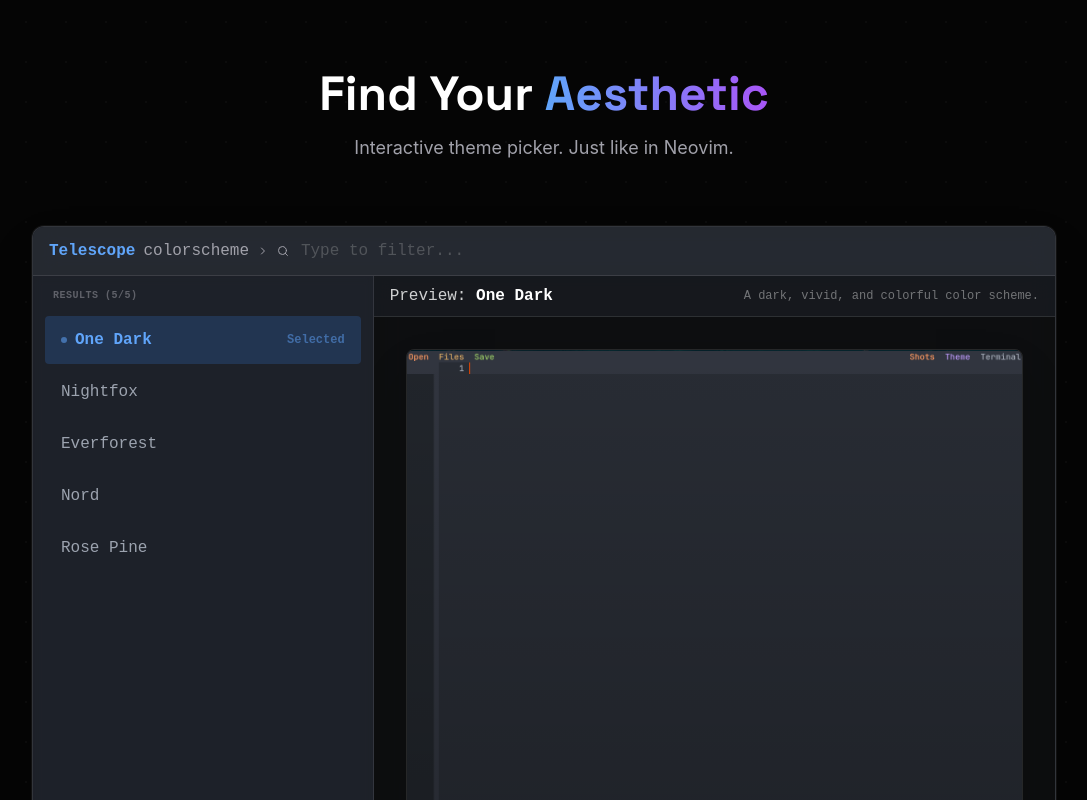
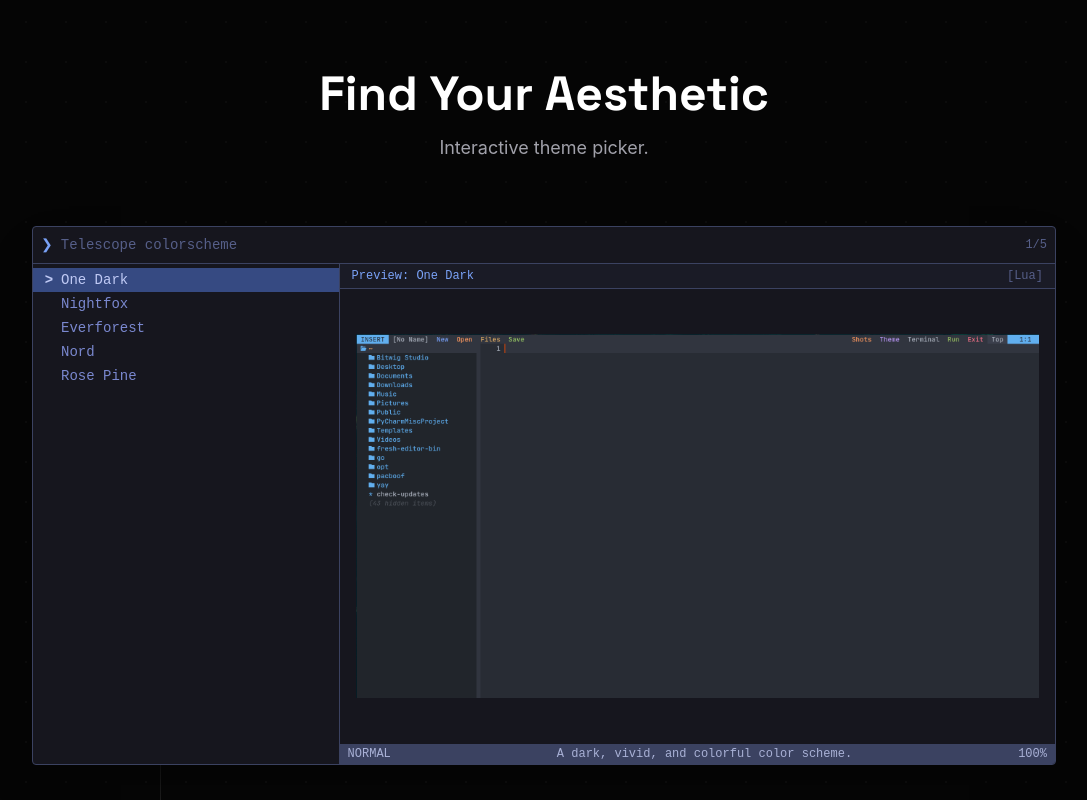
Before and after one commit to benevolentshrine/easyvim-site, a React (Vite) app: page / in a window 1280 px wide. Shown: the part 4980-5780 px from the top of the page, without its empty margins (96-1183 px from the left). Built offline with nearby package versions, Linux system fonts and the light colour scheme.

Commit message:
Refactor Telescope Theme Viewer: TUI aesthetic, solid colors, prompt indicator

```diff
--- a/src/components/TelescopeThemeViewer.tsx
+++ b/src/components/TelescopeThemeViewer.tsx
@@ -50,7 +50,6 @@
       setSelectedIndex(prev => (prev - 1 + filteredThemes.length) % filteredThemes.length);
     } else if (e.key === 'Enter') {
       e.preventDefault();
-      // Optional: Flash effect or something to indicate selection
       if (onPreviewChange) onPreviewChange(selectedTheme);
     }
   };
@@ -60,96 +59,86 @@
       <div className="w-full max-w-5xl mx-auto">
         <div className="text-center mb-16">
           <h2 className="text-4xl md:text-5xl font-display font-bold mb-4 text-white">
-            Find Your <span className="text-transparent bg-clip-text bg-gradient-to-r from-blue-400 to-purple-500">Aesthetic</span>
+            Find Your Aesthetic
           </h2>
           <p className="text-secondary text-lg">
-            Interactive theme picker. Just like in Neovim.
+            Interactive theme picker.
           </p>
         </div>
 
-        {/* Telescope Window Container */}
-        <div className="relative rounded-xl overflow-hidden shadow-2xl border border-white/10 bg-[#1e222a]/90 backdrop-blur-xl font-mono text-sm md:text-base ring-1 ring-white/5">
-          {/* Top Bar / Search */}
-          <div className="flex items-center px-4 py-3 border-b border-white/10 bg-[#282c34]/80 backdrop-blur-md">
-            <span className="text-blue-400 mr-2 font-bold">Telescope</span>
-            <span className="text-secondary mr-2">colorscheme</span>
-            <ChevronRight className="w-4 h-4 text-secondary mr-2" />
-            <Search className="w-4 h-4 text-secondary mr-3" />
+        {/* Telescope Window Container (TUI Style) */}
+        <div className="relative rounded overflow-hidden shadow-2xl bg-[#16161e] font-mono text-sm border border-[#3b4261]">
+          {/* Top Bar / Prompt */}
+          <div className="flex items-center px-2 py-2 border-b border-[#3b4261]">
+            <span className="text-[#7aa2f7] mr-2">❯</span>
             <input
               ref={inputRef}
               type="text"
               value={query}
               onChange={(e) => setQuery(e.target.value)}
               onKeyDown={handleKeyDown}
-              placeholder="Type to filter..."
-              className="bg-transparent border-none outline-none text-white w-full placeholder-white/20"
+              placeholder="Telescope colorscheme"
+              className="bg-transparent border-none outline-none text-[#c0caf5] w-full placeholder-[#565f89]"
               autoFocus
+              spellCheck={false}
             />
+            <span className="text-[#565f89] text-xs">
+              {selectedIndex + 1}/{filteredThemes.length}
+            </span>
           </div>
 
-          <div className="flex flex-col md:flex-row h-[500px] md:h-[600px]">
+          <div className="flex h-[500px]">
             {/* Left: Results List */}
-            <div className="w-full md:w-1/3 border-r border-white/10 overflow-y-auto bg-[#1e222a]/50 backdrop-blur-sm">
-              <div className="p-2">
-                <div className="text-[10px] uppercase tracking-wider text-secondary/50 mb-2 px-3 font-bold">
-                  Results ({filteredThemes.length}/{themes.length})
-                </div>
-                <ul>
+            <div className="w-[30%] border-r border-[#3b4261] overflow-y-auto scrollbar-hide">
+              <ul className="py-1">
                 {filteredThemes.map((theme, index) => (
                   <li
                     key={theme.name}
                     onClick={() => setSelectedIndex(index)}
                     className={`
-                        px-4 py-3 cursor-pointer flex items-center justify-between rounded mx-1 mb-1 transition-colors
-                        ${index === selectedIndex ? 'bg-blue-500/20 text-blue-400 font-bold' : 'text-gray-400 hover:bg-white/5'}
+                       px-2 py-0.5 cursor-pointer flex items-center
+                       ${index === selectedIndex ? 'bg-[#364a82] text-[#c0caf5]' : 'text-[#7a88cf] hover:bg-[#3b4261]'}
                      `}
                   >
-                      <span className="flex items-center gap-2">
-                        {index === selectedIndex && <span className="w-1.5 h-1.5 rounded-full bg-blue-400 animate-pulse" />}
+                    <span className="w-4 mr-1 text-center font-bold">
+                      {index === selectedIndex ? '>' : ''}
+                    </span>
                     {theme.name}
-                      </span>
-                      {index === selectedIndex && <span className="text-xs opacity-50">Selected</span>}
                   </li>
                 ))}
-                  {filteredThemes.length === 0 && (
-                    <li className="px-4 py-8 text-center text-gray-500 italic">
-                      No themes found matching "{query}"
-                    </li>
-                  )}
               </ul>
-              </div>
             </div>
 
             {/* Right: Preview Pane */}
-            <div className="w-full md:w-2/3 bg-[#0a0a0a]/80 relative flex flex-col backdrop-blur-md">
-              {/* Preview Header */}
-              <div className="px-4 py-2 border-b border-white/10 bg-[#1e222a]/50 flex justify-between items-center">
-                <span className="text-white/80">Preview: <span className="text-white font-bold">{selectedTheme?.name}</span></span>
-                <span className="text-xs text-white/40">{selectedTheme?.description}</span>
+            <div className="w-[70%] bg-[#1a1b26] relative flex flex-col">
+              {/* File Header Mock */}
+              <div className="px-3 py-1 border-b border-[#3b4261] text-[#7aa2f7] text-xs flex justify-between">
+                <span>Preview: {selectedTheme?.name}</span>
+                <span className="text-[#565f89]">[Lua]</span>
               </div>
 
-              {/* Image Container */}
-              <div className="flex-1 overflow-hidden relative p-4 md:p-8 flex items-center justify-center bg-grid-pattern">
+              {/* Image Container (Simulating buffer content) */}
+              <div className="flex-1 overflow-hidden relative flex items-center justify-center bg-[#16161e]">
                 {selectedTheme ? (
-                  <div className="relative w-full h-full shadow-2xl rounded-lg overflow-hidden border border-white/10 group">
+                  <div className="relative w-full h-full p-4">
                     <img
                       src={selectedTheme.image}
                       alt={selectedTheme.name}
-                      className="w-full h-full object-contain md:object-cover"
+                      className="w-full h-full object-contain"
                     />
-                    {/* Overlay for realism */}
-                    <div className="absolute inset-0 bg-gradient-to-t from-black/20 to-transparent pointer-events-none"></div>
                   </div>
                 ) : (
-                  <div className="text-gray-600">Select a theme to preview</div>
+                  <div className="text-[#565f89] flex flex-col items-center">
+                    <span>No preview available</span>
+                  </div>
                 )}
               </div>
 
-              {/* Footer / Key Hints */}
-              <div className="px-4 py-2 bg-[#1e222a]/80 border-t border-white/10 text-xs text-gray-500 flex gap-4 backdrop-blur-sm">
-                <span><span className="text-white bg-white/10 px-1 rounded font-mono">↑/↓</span> Navigate</span>
-                <span><span className="text-white bg-white/10 px-1 rounded font-mono">Enter</span> Select</span>
-                <span><span className="text-white bg-white/10 px-1 rounded font-mono">Esc</span> Close</span>
+              {/* Status Line Mock */}
+              <div className="bg-[#3b4261] text-[#a9b1d6] px-2 py-0.5 text-xs flex justify-between">
+                <span>NORMAL</span>
+                <span>{selectedTheme?.description || "Visualizing colorscheme..."}</span>
+                <span>100%</span>
               </div>
             </div>
           </div>
```
Lines whose indentation alone changed are shown as unchanged.
